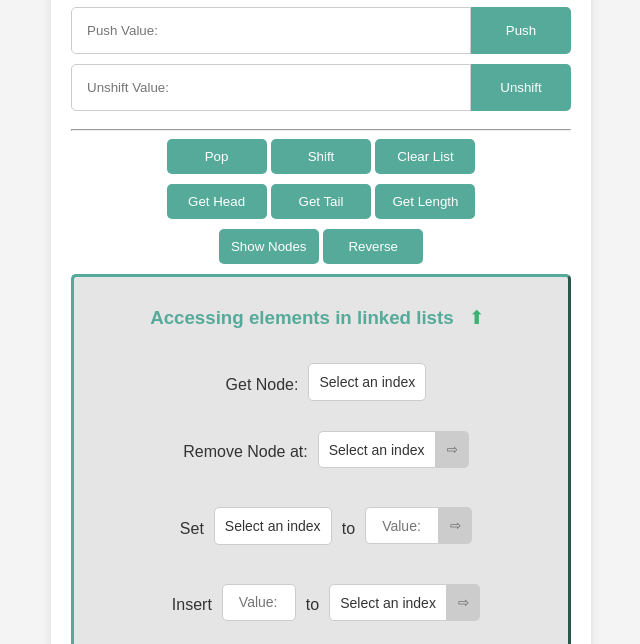
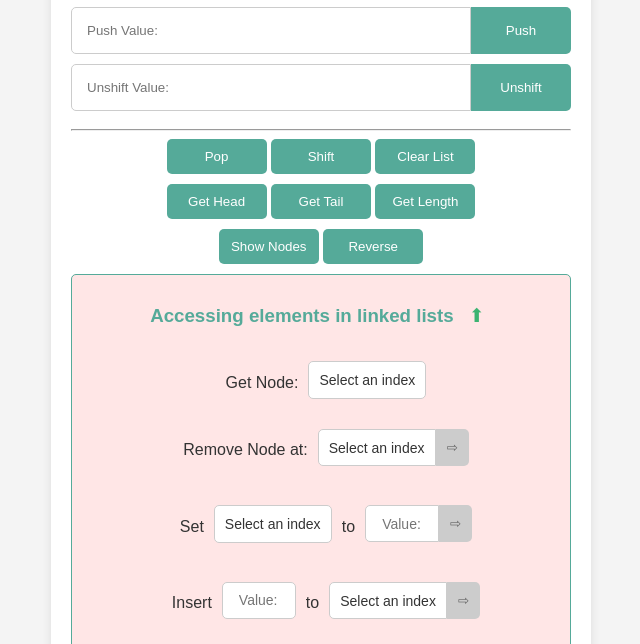
Before and after one commit to MKarapiperakis/javascript_data_structures, a website: page public/index.html in a window 1280 px wide. Both pictures are taken after typing "Sample" into the empty fields and a click on the button "Create". Shown: the part 156-800 px from the top of the page, without its empty margins (319-959 px from the left). Drawn offline with Linux system fonts and the light colour scheme.

```diff
--- a/public/styles.css
+++ b/public/styles.css
@@ -28,9 +28,9 @@
 }
 
 #indexContainer {
-    border: 3px outset #5A9;
+    border: 1px solid #5A9;
     border-radius: 5px;
-    background-color: rgba(0, 0, 0, 0.1);
+    background-color:  #ffe6e6;
 }
 
 h1,h3 {
```
Also changed, not shown: public/index.js (+16 -0 lines).
